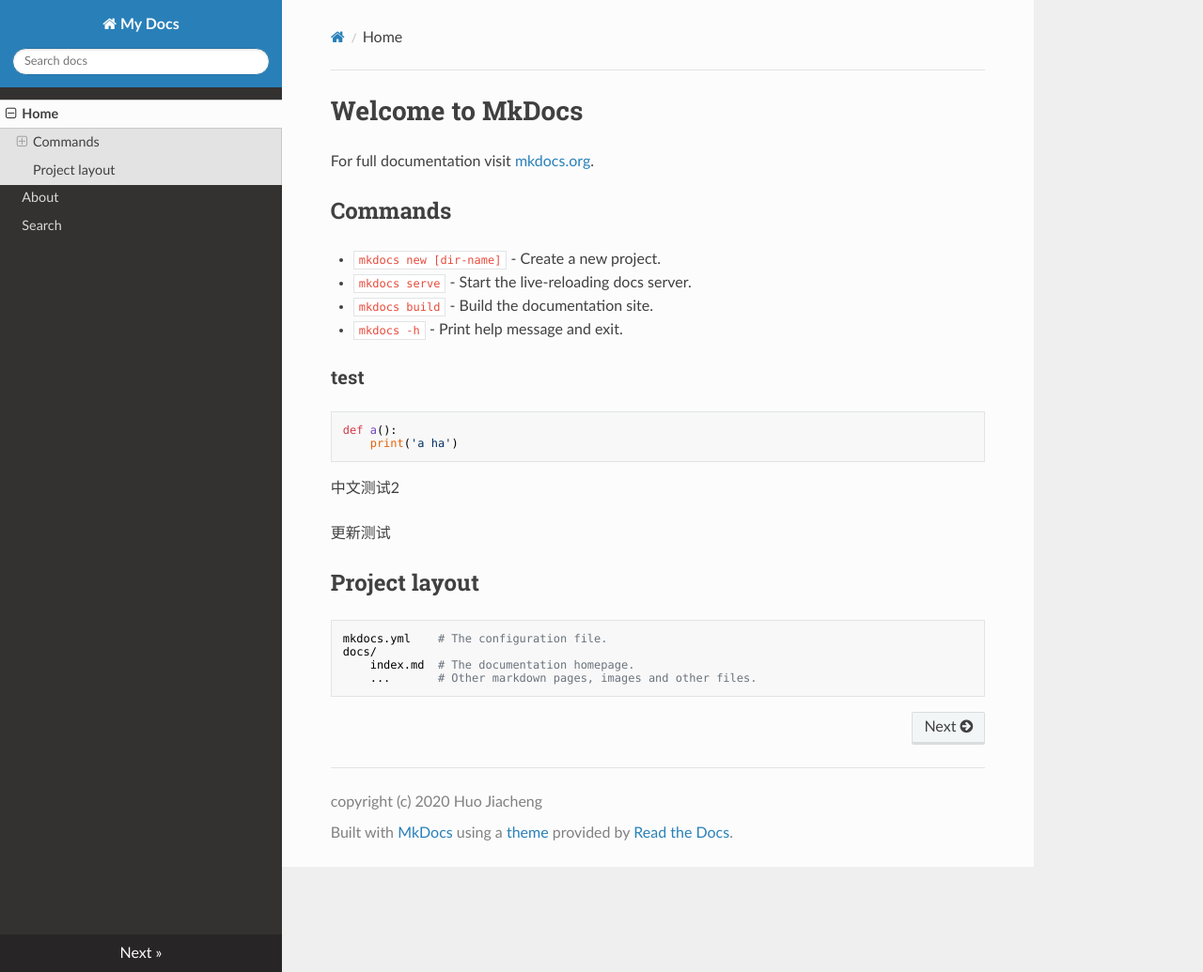
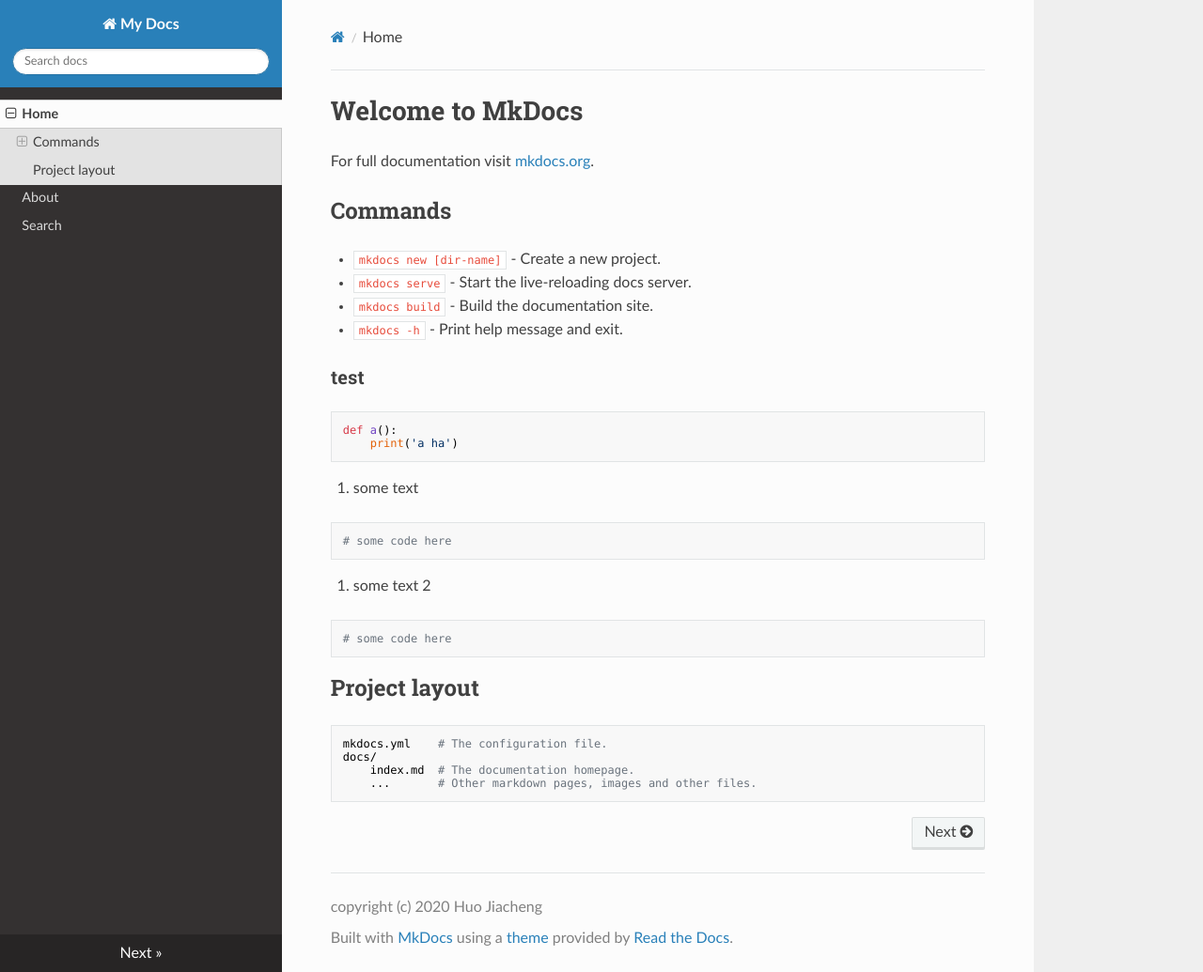
Before and after one commit to exlr/hello-world, an MkDocs documentation site: the page built from docs/raw/index.md, in a window 1280 px wide and 1035 px high. Shown: the whole window at 94% size. Built offline with MkDocs 1.6.1, drawn with Linux system fonts in a browser that asks for light colours; nearby versions of some CDN libraries.

Commit message:
add ordered list test

````diff
--- a/docs/raw/index.md
+++ b/docs/raw/index.md
@@ -16,9 +16,19 @@
     print('a ha')
 ```
 
-中文测试2
+1. some text
 
-更新测试
+```python
+# some code here
+```
+
+2. some text 2
+
+```python
+# some code here
+```
+
+
 
 ## Project layout
 
````
